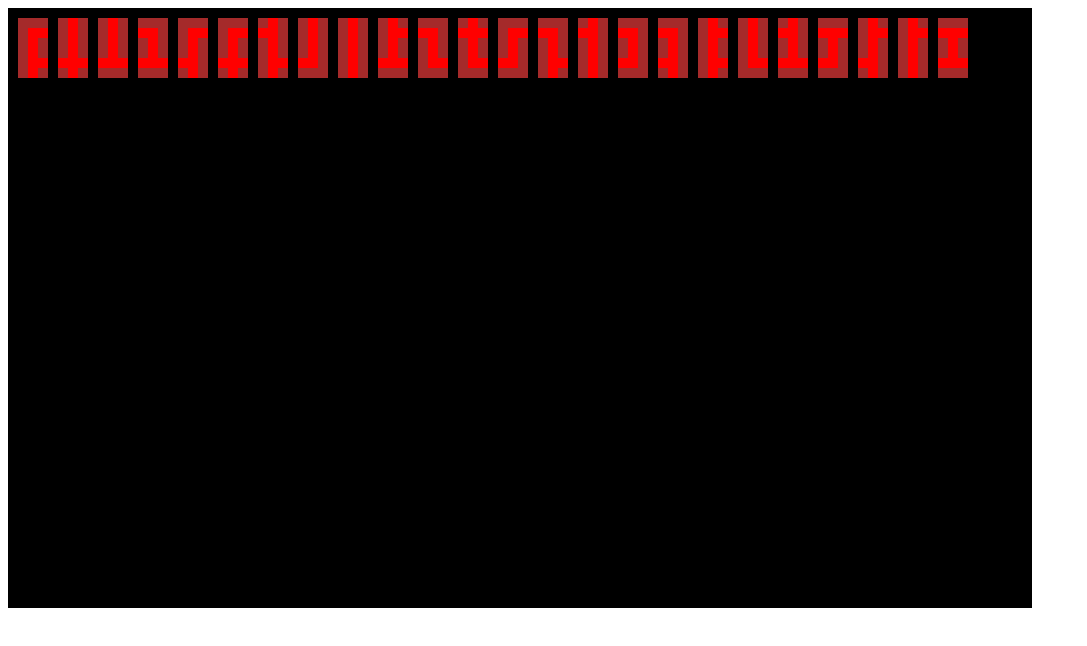
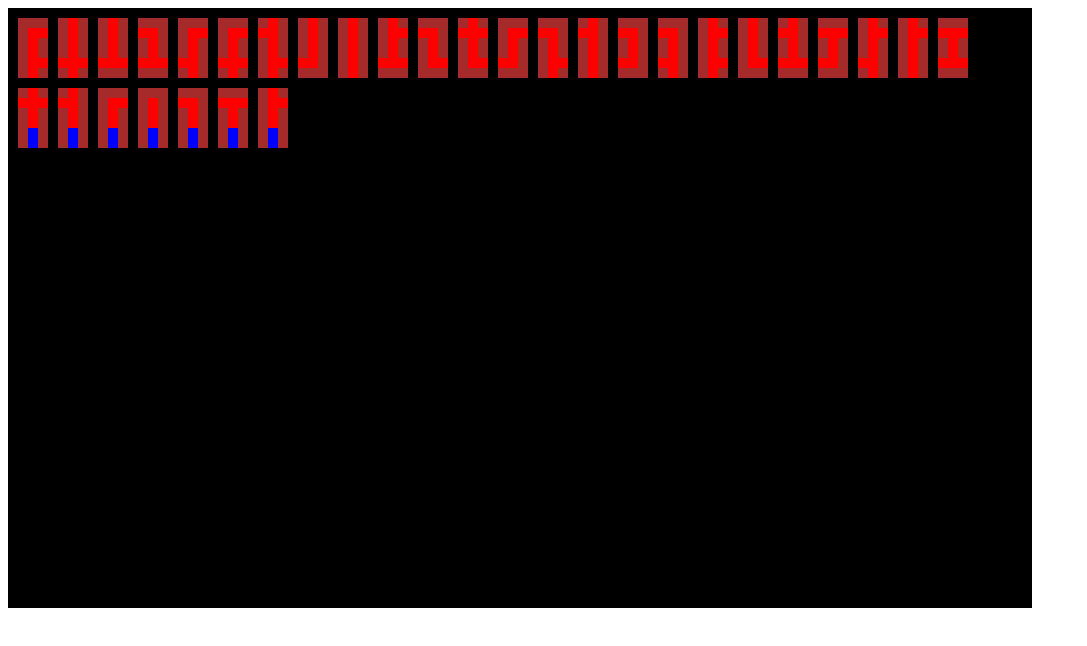
Before and after one commit to Hovelacque/Game-Bandido, a website: page src/cartas.html in a window 1280 px wide. Shown: the whole page, without its empty margins (0-1087 px from the left). Drawn offline with Linux system fonts and the light colour scheme.

Commit message:
Select card

```diff
--- a/src/cartas.html
+++ b/src/cartas.html
@@ -18,41 +18,75 @@
         canvas.height = 600;
 
         const cartas = [];
+        const tileSize = 10;
 
-        function animate() {
-            requestAnimationFrame(animate);
-
-            ctx.fillStyle = 'black';
-            ctx.fillRect(0, 0, canvas.width, canvas.height);
-
-            cartas.forEach(item => {
-                item.draw()
-            })
+        const mouse = {
+            x: undefined,
+            y: undefined,
+            // press: false
         }
-        animate()
-
-        const tileSize = 10;
+        // canvas.addEventListener('mouseup', (e) => mouse.press = false)
+        canvas.addEventListener('mousedown', (e) => {
+            const cartSelected = cartas.find(x => x.selected);
+            if (cartSelected)
+                cartSelected.toggleSelect();
+            const cart = cartas.find(x => x.isMouseOver());
+            if (cart)
+                cart.toggleSelect()
+        })
+        canvas.addEventListener('mousemove', (e) => {
+            mouse.x = e.clientX;
+            mouse.y = e.clientY;
+        })
 
         class Carta {
             constructor(x, y, mapa) {
                 this.x = x;
                 this.y = y;
-                this.map = mapa
+                this.map = mapa;
+
+                const h = mapa.length;
+                const w = mapa[0].length;
+                this.width = (w * tileSize) + tileSize;
+                this.height = (h * tileSize) + tileSize;
+
+                this.selected = false
             }
 
             draw() {
+                const size = this.selected ? tileSize * 2 : tileSize
                 for (let i = 0; i < this.map.length; i++) {
                     const row = this.map[i];
                     for (let j = 0; j < row.length; j++) {
                         const tile = row[j];
 
-                        const x = this.x + j * tileSize;
-                        const y = this.y + i * tileSize;
+                        const x = this.x + j * size;
+                        const y = this.y + i * size;
 
-                        ctx.fillStyle = tile == 0 ? 'brown' : 'red';
-                        ctx.fillRect(x, y, tileSize, tileSize)
+                        ctx.fillStyle = tile == 0 ? 'brown' : tile == 1 ? 'red' : 'blue';
+                        ctx.fillRect(x, y, size, size)
                     }
                 }
+            }
+
+            update() {
+                // if (this.isMouseOver() && mouse.press)
+                //     this.selected = true;
+                // else
+                //     this.selected = false;
+                this.draw()
+            }
+
+            toggleSelect() {
+                this.selected = !this.selected;
+            }
+
+            isMouseOver() {
+                if (mouse.x > this.x && mouse.x < this.x + this.width &&
+                    mouse.y > this.y && mouse.y < this.y + this.height)
+                    return true;
+                else
+                    return false;
             }
         }
 
@@ -63,6 +97,25 @@
             interator++;
         }
 
+        offsetX = 10; offsetY = 10 + (tileSize * 7); interator = 0;
+        for (const cardAttr in cartasFinalMap) {
+            const x = interator * (tileSize * 4) + offsetX;
+            cartas.push(new Carta(x, offsetY, cartasFinalMap[cardAttr]));
+            interator++;
+        }
+
+        function animate() {
+            requestAnimationFrame(animate);
+
+            ctx.fillStyle = 'black';
+            ctx.fillRect(0, 0, canvas.width, canvas.height);
+
+            cartas.forEach(item => {
+                item.update()
+            })
+        }
+        animate()
+
     </script>
 </body>
 
--- a/src/cartas.js
+++ b/src/cartas.js
@@ -191,4 +191,62 @@ const cartasMap = {
         [1, 1, 1],
         [0, 0, 0]
     ]
+};
+const cartasFinalMap = {
+    f1: [
+        [0, 1, 0],
+        [1, 1, 1],
+        [0, 1, 0],
+        [0, 1, 0],
+        [0, 2, 0],
+        [0, 2, 0]
+    ],
+    f2: [
+        [0, 1, 0],
+        [1, 1, 0],
+        [0, 1, 0],
+        [0, 1, 0],
+        [0, 2, 0],
+        [0, 2, 0]
+    ],
+    f3: [
+        [0, 0, 0],
+        [0, 1, 1],
+        [0, 1, 0],
+        [0, 1, 0],
+        [0, 2, 0],
+        [0, 2, 0]
+    ],
+    f4: [
+        [0, 0, 0],
+        [0, 1, 0],
+        [0, 1, 0],
+        [0, 1, 0],
+        [0, 2, 0],
+        [0, 2, 0]
+    ],
+    f5: [
+        [0, 0, 0],
+        [1, 1, 0],
+        [0, 1, 0],
+        [0, 1, 0],
+        [0, 2, 0],
+        [0, 2, 0]
+    ],
+    f6: [
+        [0, 0, 0],
+        [1, 1, 1],
+        [0, 1, 0],
+        [0, 1, 0],
+        [0, 2, 0],
+        [0, 2, 0]
+    ],
+    f7: [
+        [0, 1, 0],
+        [0, 1, 1],
+        [0, 1, 0],
+        [0, 1, 0],
+        [0, 2, 0],
+        [0, 2, 0]
+    ]
 }
```
Also changed, not shown: 1 other file.
